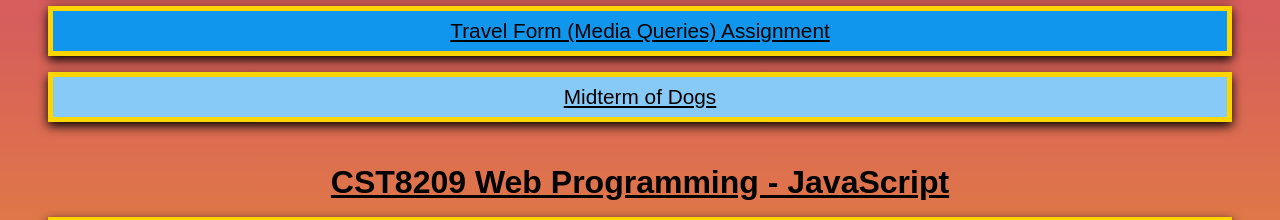
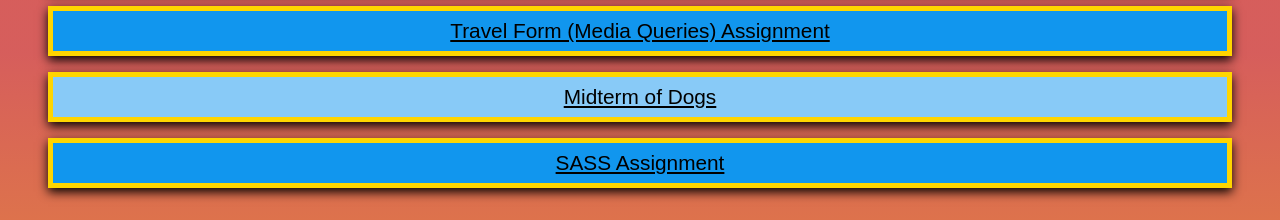
Before and after one commit to Beat0154/Shawn-Beatons-Portfolio, a plain HTML site: page index.html in a window 1280 px wide. Shown: the part 920-1140 px from the top of the page. Drawn offline with Linux system fonts and the light colour scheme.

Commit message:
new link

```diff
--- a/css/better-styles.css
+++ b/css/better-styles.css
@@ -132,7 +132,7 @@ li:nth-child(even){
     transition-timing-function: cubic-bezier(0.5,0,0.5,1);
 }
 li:nth-child(odd){
-    background-color: hsla(1, 0%, 50%, 1);
+    background-color: hsla(1, 0%,55%, 1);
     transition: transform 300ms;
     transition-delay: 500ms;
     transition-timing-function: cubic-bezier(0.5,0,0.5,1);
--- a/index.html
+++ b/index.html
@@ -42,6 +42,7 @@
             <li><a href="https://beat0154.github.io/transition-halloween/" target="_blank">Halloween Transitions</a></li>
             <li><a href="https://beat0154.github.io/travel-form/" target="_blank">Travel Form (Media Queries) Assignment</a></li>
             <li><a href="https://beat0154.github.io/Midterm/" target="_blank">Midterm of Dogs</a></li>
+            <li><a href="https://beat0154.github.io/SASS-conversion/">SASS Assignment</a></li>
         </ul>
     </div>
 
```
